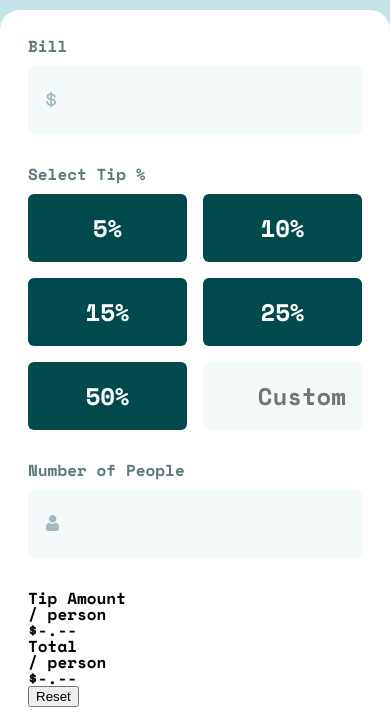
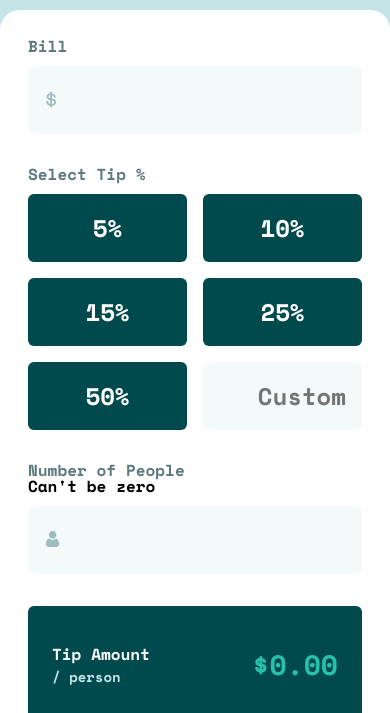
Before and after one commit to smh1988-2/fem-tip-calculator, a plain HTML site: page index.html in a window 390 px wide. Shown: the part 108-821 px from the top of the page. Drawn offline with nearby package versions, Linux system fonts and the light colour scheme.

Commit message:
finished mobile styles

```diff
--- a/index.html
+++ b/index.html
@@ -16,6 +16,7 @@
       href="https://fonts.googleapis.com/css2?family=Space+Mono:wght@700&display=swap"
       rel="stylesheet"
     />
+    <script src="./script.js" type="text/javascript" defer></script>
 
     <title>Tip calculator app</title>
   </head>
@@ -25,11 +26,10 @@
     </header>
 
     <main>
+      <form>
         <section class="bill-container">
-        <form>
           <label for="bill" class="section-title">Bill</label>
-          <input type="" />
-        </form>
+          <input type="" class="bill-amount" />
         </section>
 
         <section class="tip-percent-container">
@@ -45,29 +45,37 @@
         </section>
 
         <section class="people-container">
+          <div>
             <label for="bill" class="section-title">Number of People</label>
-        <input type="" />
+            <p>Can't be zero</p>
+          </div>
+          <input type="" class="people-amount" />
         </section>
 
         <section class="tip-results-container">
+          <div class="results-inner-container">
+            <div class="results-text-container">
+              <p class="results-heading">Tip Amount</p>
+              <p class="results-subheading">/ person</p>
+            </div>
             <div>
-          <div>
-            <p>Tip Amount</p>
-            <p>/ person</p>
+              <p class="results-amount">$0.00</p>
             </div>
-          <div>$-.--</div>
           </div>
 
+          <div class="results-inner-container">
+            <div class="results-text-container">
+              <p class="results-heading">Total</p>
+              <p class="results-subheading">/ person</p>
+            </div>
             <div>
-          <div>
-            <p>Total</p>
-            <p>/ person</p>
+              <p class="results-amount">$0.00</p>
             </div>
-          <div>$-.--</div>
           </div>
 
           <button class="reset-btn">Reset</button>
         </section>
+      </form>
     </main>
   </body>
 </html>
--- /dev/null
+++ b/script.js
@@ -0,0 +1,12 @@
+let billAmount
+let numOfPeople
+
+const form = document.querySelector('form');
+form.addEventListener('change', function() {
+    console.log('Hi!');
+     billAmount = document.querySelector(".bill-amount").value;
+ numOfPeople = document.querySelector(".people-amount").value;
+
+ console.log("billAmount", billAmount)
+console.log("numOfPeople", numOfPeople)
+});
--- a/style.css
+++ b/style.css
@@ -96,7 +96,7 @@ video {
   font: inherit;
   vertical-align: baseline;
 }
-/* HTML5 display-role reset for older browsers */
+
 article,
 aside,
 details,
@@ -110,11 +110,7 @@ nav,
 section {
   display: block;
 }
-body {
-  line-height: 1;
-  background-color: var(--light-gray-cyan);
-  font-family: "Space Mono", monospace;
-}
+
 ol,
 ul {
   list-style: none;
@@ -135,6 +131,12 @@ table {
   border-spacing: 0;
 }
 
+body {
+  line-height: 1;
+  background-color: var(--light-gray-cyan);
+  font-family: "Space Mono", monospace;
+}
+
 header {
   display: flex;
   justify-content: center;
@@ -142,7 +144,7 @@ header {
   padding: 32px 0;
 }
 
-main {
+main form {
   display: flex;
   flex-direction: column;
   gap: 32px;
@@ -155,7 +157,7 @@ main {
   color: var(--dark-gray-cyan);
 }
 
-.bill-container form,
+.bill-container,
 .tip-percent-container,
 .people-container {
   display: flex;
@@ -175,14 +177,25 @@ input {
   box-sizing: border-box;
   -webkit-box-sizing: border-box;
   -moz-box-sizing: border-box;
+  cursor: pointer;
+}
+
+input:focus {
+  outline: 2px solid var(--cyan);
+}
+
+input.error {
+  outline: 2px solid red;
 }
 
 .bill-container input {
-  background: var(--very-light-grayish-cyan) url(./images/icon-dollar.svg) no-repeat scroll 18px 25px;
+  background: var(--very-light-grayish-cyan) url(./images/icon-dollar.svg)
+    no-repeat scroll 18px 25px;
 }
 
 .people-container input {
-  background: var(--very-light-grayish-cyan) url(./images/icon-person.svg) no-repeat scroll 18px 25px;
+  background: var(--very-light-grayish-cyan) url(./images/icon-person.svg)
+    no-repeat scroll 18px 25px;
 }
 
 .tip-btn-container {
@@ -199,9 +212,63 @@ input {
   color: var(--white);
   background-color: var(--dark-cyan);
   font-family: "Space Mono", monospace;
+  transition: color 300ms ease, background-color 300ms ease;
+  cursor: pointer;
+}
+
+.tip-btn:hover,
+.tip-btn.active {
+  color: var(--dark-cyan);
+  background-color: var(--cyan);
 }
 
 .custom-tip-field {
   color: var(--dark-cyan);
   background-color: var(--very-light-grayish-cyan);
 }
+
+.tip-results-container {
+  display: grid;
+  background-color: var(--dark-cyan);
+  border-radius: 6px;
+  padding: 40px 24px;
+  gap: 32px;
+}
+
+.results-inner-container {
+  display: flex;
+  justify-content: space-between;
+  align-items: center;
+}
+
+.results-text-container {
+  display: flex;
+  flex-direction: column;
+  gap: 8px;
+}
+
+.results-heading {
+  color: var(--white);
+  font-size: 16px;
+}
+
+.results-subheading {
+  color: var(--light-gray-cyan);
+  font-size: 14px;
+}
+
+.results-amount {
+  color: var(--cyan);
+  font-size: 28px;
+}
+
+.reset-btn {
+  background-color: var(--cyan);
+  border: none;
+  border-radius: 6px;
+  padding: 14px;
+  font-size: 20px;
+  font-family: "Space Mono", monospace;
+  color: var(--dark-cyan);
+  text-transform: uppercase;
+}
```
Lines whose indentation alone changed are shown as unchanged.
